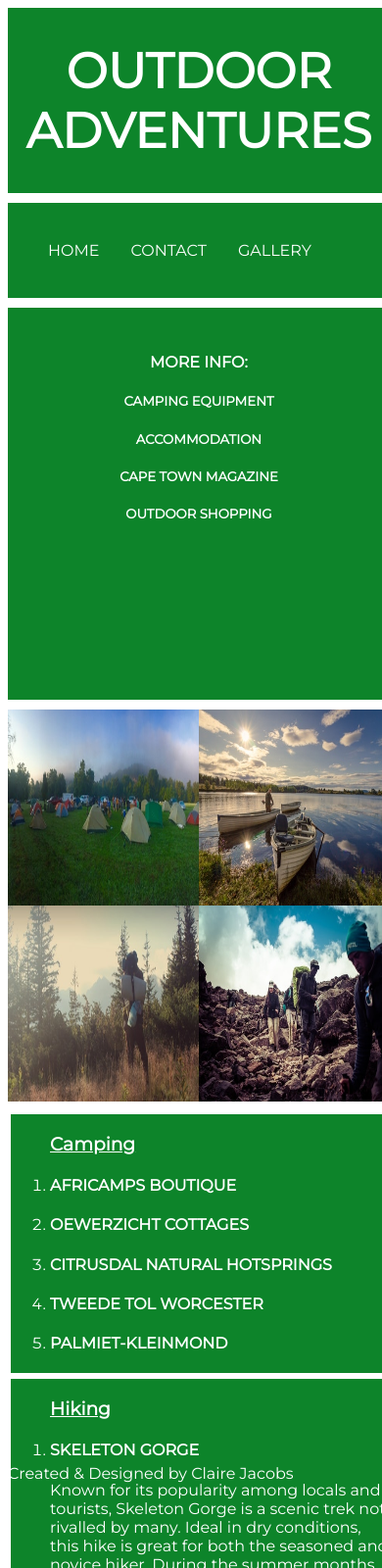
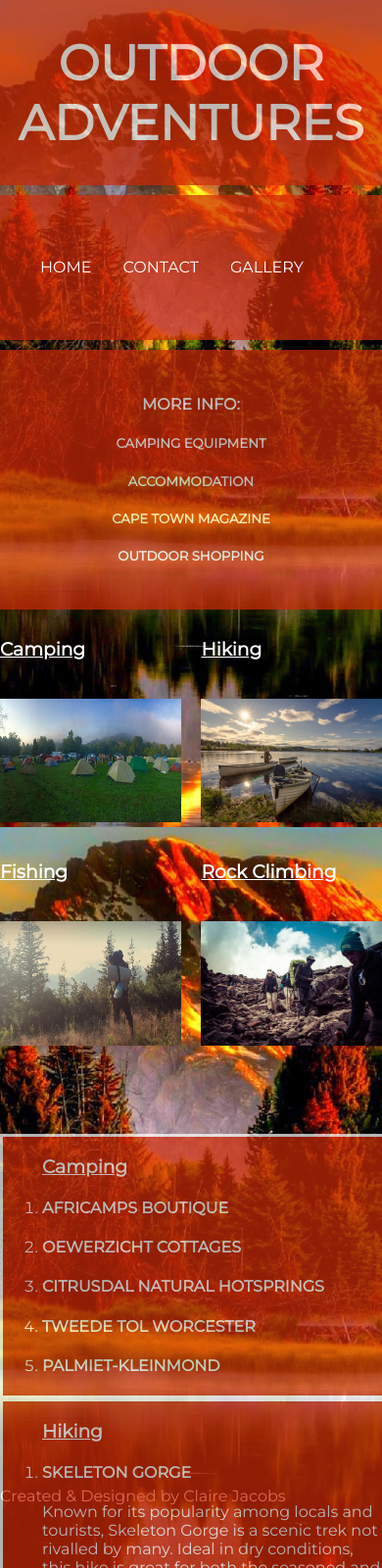
Before and after one commit to clairejacobs/outdoorAdventures, a plain HTML site: page index.html in a window 390 px wide. Shown: the top 1600 px of the page at 98% size. Drawn offline with Linux system fonts and the light colour scheme.

Commit message:
changed color scheme, added responsiveness and fixed folder structure

```diff
--- a/css/contactstyle.css
+++ b/css/contactstyle.css
@@ -20,9 +20,10 @@ body {
 
 .navbar {
   overflow: hidden;
-  background-color: #0D842A;
+  background-color: #CF2906;
   font-family: "Montserrat", sans-serif;
-  padding: 25px; }
+  padding: 25px;
+  opacity: 0.70;}
 
 .navbar a {
   float: left;
@@ -52,7 +53,7 @@ body {
 .dropdown-content {
   display: none;
   position: absolute;
-  background-color: #0D842A;
+  background-color: #CF2906;
   min-width: 160px;
   box-shadow: 0px 8px 16px 0px rgba(0, 0, 0, 0.2);
   z-index: 1; }
@@ -140,7 +141,7 @@ fieldset {
   cursor: pointer;
   width: 100%;
   border: none;
-  background: #4CAF50;
+  background-color: #CF2906;
   color: #FFF;
   margin: 0 0 5px;
   padding: 10px;
--- a/css/gallerystyles.css
+++ b/css/gallerystyles.css
@@ -10,7 +10,8 @@ body {
 /*styling the navbar  */
 .navbar {
   overflow: hidden;
-  background-color: #0D842A;
+  background-color: #CF2906;
+  opacity: 0.70;
   font-family: "Montserrat", sans-serif;
   padding: 25px; }
 
@@ -82,7 +83,7 @@ h2 {
   grid-template-rows: 1fr 1fr; }
 
 /*responsive design*/
-@media only screen and (max-width: 600px) {
+@media only screen and (max-width: 680px) {
   body {
     font-family: "Montserrat", sans-serif;
     background-image: url("../images/bg-01.jpg");
--- a/css/main.css
+++ b/css/main.css
@@ -3,23 +3,32 @@
 #container {
   display: grid;
   grid-template-columns: repeat(6, 1fr);
-  grid-template-rows: 100px 100px 1000px 2000px 100px;
+  grid-template-rows: 100px 100px auto 2000px 100px;
   grid-template-areas: "header header header header header header" "nav nav nav nav nav nav" "aside article article article article article" "section section section section section section" "footer footer footer footer footer footer";
   grid-gap: 10px;
   font-family: "Montserrat", sans-serif; }
 
 /*styling my body*/
 body {
+  margin: 0;
   background: url("../images/bg-01.jpg");
   background-size: cover;
   background-repeat: no-repeat;
   background-attachment: fixed;
   color: white; }
 
+  /* .header, .nav, article{
+    background-color: #CF2906;
+    background-size: cover;
+    opacity: 0.70;
+  } */
+
 /*styling my aside bar*/
 .jumplinks {
   grid-area: aside;
-  background-color: #0D842A;
+  background-color: #CF2906;
+  background-size: cover;
+  opacity: 0.70;
   color: white;
   padding: 25px; }
 
@@ -32,8 +41,9 @@ body {
 
 header {
   grid-area: header;
-  background-color: #0D842A;
+  background-color: #CF2906;
   background-size: cover;
+  opacity: 0.70;
   background-position: center; }
 
 h1 {
@@ -44,8 +54,13 @@ h1 {
 .navbar {
   grid-area: nav;
   overflow: hidden;
-  background-color: #0D842A;
-  font-family: "Montserrat", sans-serif; }
+  background-color: rgba(	207,	41,	6, 0.7);
+  background-size: cover;
+  /* opacity: 0.70; */
+  font-family: "Montserrat", sans-serif;
+
+
+}
 
 .navbar a {
   float: left;
@@ -53,7 +68,8 @@ h1 {
   color: white;
   text-align: center;
   padding: 14px 16px;
-  text-decoration: none; }
+  text-decoration: none;
+line-height: 70px; }
 
 /*styling the dropdown*/
 .dropdown .dropbtn {
@@ -64,7 +80,8 @@ h1 {
   padding: 14px 16px;
   background-color: inherit;
   font-family: inherit;
-  margin: 0; }
+  margin: 0;
+  line-height: 70px; }
 
 .navbar a:hover, .dropdown:hover .dropbtn {
   background-color: black; }
@@ -72,25 +89,26 @@ h1 {
 .dropdown-content {
   display: none;
   position: absolute;
-  background-color: #0D842A;
+  left: 0;
+  background-color: #CF2906;
+  background-size: cover;
   width: 160px;
-  box-shadow: 0px 8px 16px 0px rgba(0, 0, 0, 0.2);
-  z-index: 1; }
+  box-shadow: 0px 8px 16px 0px rgba(0, 0, 0, 1);
+  z-index:100; }
 
 .dropdown-content a {
+
   float: none;
   color: black;
   padding: 12px 16px;
   text-decoration: none;
   display: block;
-  text-align: left; }
+  /* text-align: left; } */}
 
 .dropdown-content a:hover {
   background-color: white; }
 
-.dropdown:hover .dropdown-content {
-  display: block;
-  margin-left: 12.2%; }
+
 
 /*styling the images*/
 article {
@@ -98,33 +116,62 @@ article {
   grid-column: 2/7;
   display: grid;
   grid-template-columns: 1fr 1fr;
-  grid-template-rows: 1fr 1fr; }
+  grid-template-rows: auto auto auto auto;
+grid-gap:20px; }
+
+#campingLink{
+  grid-column:1/2;
+}
+#hikingLink{
+  grid-column: 2/3;
+  grid-row: 1/2;
+}
+
+#climbingLink{
+  grid-column: 2/3;
+  grid-row: 3/4;
+}
+
+#fishingLink{
+  grid-column: 1/2;
+  grid-row: 3/4;
+}
+
+/* #fishingLink, #climbingLink{
+  grid-column: ;
+} */
+
+
 
 section {
   grid-area: section; }
 
 .camping1 {
   border: 3px solid white;
-  width: 35%;
-  background-color: #0D842A; }
+  background-color: #CF2906;
+  background-size: cover;
+  opacity: 0.70;}
 
 .hiking1 {
   border: 3px solid white;
-  width: 60%;
-  background-color: #0D842A;
-  float: right; }
+  background-color: #CF2906;
+  background-size: cover;
+  opacity: 0.70;}
 
 .fishing1 {
   border: 3px solid white;
-  width: 60%;
-  background-color: #0D842A;
-  float: left; }
+
+  background-color: #CF2906;
+  background-size: cover;
+  opacity: 0.70;
+ }
 
 .rc {
   border: 3px solid white;
-  width: 60%;
-  background-color: #0D842A;
-  float: right; }
+  background-color: #CF2906;
+  background-size: cover;
+  opacity: 0.70;
+ }
 
 h3 {
   text-decoration: underline; }
@@ -134,8 +181,9 @@ footer {
   margin-top: 200px; }
 
 /*responsive design*/
-@media screen and (max-width: 620px) {
+@media screen and (max-width: 680px) {
   body {
+    margin: 0;
     background: url("bg-01.jpg");
     background-size: cover;
     background-repeat: no-repeat;
@@ -145,7 +193,7 @@ footer {
   #container {
     display: grid;
     grid-template-columns: repeat(6, 1fr);
-    grid-template-rows: auto auto 400px auto 50px 50px; }
+    grid-template-rows: auto auto auto auto 50px 50px; }
 
   header {
     grid-column: 1/7;
@@ -160,10 +208,18 @@ footer {
     grid-row: 3/4;
     text-align: center; }
 
-  article {
+  /* article {
     grid-column: 1/7;
     grid-row: 4/5;
-    height: 400px; }
+    height: auto } */
+    article {
+      /* grid-area: article; */
+      grid-column: 1/7;
+      grid-row: 4/5;
+      display: grid;
+      grid-template-columns: auto;
+      grid-template-rows: auto auto auto auto auto auto auto auto;
+  }
 
   section {
     grid-column: 1/7;
@@ -175,7 +231,7 @@ footer {
 
   footer {
     grid-area: footer;
-    grid-row: 11/12; } }
+    grid-row: 11/12; }
 /* styling the overall body of the webpage */
 body {
   font-family: "Montserrat", sans-serif;
@@ -188,7 +244,8 @@ body {
 /*styling the navbar  */
 .navbar {
   overflow: hidden;
-  background-color: #0D842A;
+  background-color: rgba(	207,	41,	6, 0.7);
+  background-size: cover;
   font-family: "Montserrat", sans-serif;
   padding: 25px; }
 
@@ -219,7 +276,8 @@ body {
 
 /*styling the links*/
 .navbar a:hover, .dropdown:hover .dropbtn {
-  background-color: black; }
+  background-color: black;
+ }
 
 /*styling the content*/
 .dropdown-content {
@@ -232,14 +290,16 @@ body {
 
 .dropdown-content a {
   float: none;
-  color: black;
+  color:white;
   padding: 12px 16px;
   text-decoration: none;
   display: block;
   text-align: left; }
 
 .dropdown-content a:hover {
-  background-color: #0D842A; }
+  background-color: #CF2906;
+  background-size: cover;
+  opacity: 0.70; }
 
 .dropdown:hover .dropdown-content {
   display: block; }
@@ -259,20 +319,16 @@ h2 {
   grid-template-columns: 1fr 1fr 1fr 1fr;
   grid-template-rows: 1fr 1fr; }
 
-/*responsive design*/
-@media only screen and (max-width: 600px) {
-  body {
-    font-family: "Montserrat", sans-serif;
-    background-image: url("bg-01.jpg");
+
+  .dropdown-content {
+    display: none;
+    position: absolute;
+    left: 0;
+    background-color: #CF2906;
     background-size: cover;
-    background-repeat: no-repeat;
-    background-attachment: fixed;
-    color: white;
-    width: 100%; }
-
-  .grid_gallery {
-    display: grid;
-    grid-template-columns: 1fr;
-    grid-template-rows: 1fr 1fr; } }
+    width: 160px;
+    box-shadow: 0px 8px 16px 0px rgba(0, 0, 0, 1);
+    z-index:100; }
+  }
 
 /*# sourceMappingURL=styles.css.map */
--- a/index.html
+++ b/index.html
@@ -16,22 +16,21 @@
          <div class="navbar">
             <a href="index.html">HOME</a>
             <a href="contact.html">CONTACT</a>
-            <div class="dropdown">
-               <button class="dropbtn">GALLERY
-               </button>
-               <div class="dropdown-content">
-                  <a href="gallery.html">Camping</a>
-                  <a href="gallery.html">Fishing</a>
-                  <a href="gallery.html">Hiking</a>
-                  <a href="gallery.html">Rock Climbing</a>
-               </div>
-            </div>
+            <a href="gallery.html">GALLERY</a>
          </div>
          <!--images for each category and linked to the information-->
          <article>
-            <a href="#camping"><img src="images/camping-min.jpeg" width="100%" height="100%"alt=""></a>
+            <h3 id="campingLink">Camping</h3>
+            <a href="#camping"><img src="images/camping-min.jpeg" width="100%" height="100%"alt="">
+            </a>
+
+            <h3 id="fishingLink">Fishing</h3>
             <a href="#fishing"><img src="images/fishing-min.jpeg" class="fishing" width="100%" height="100%" alt=""></a>
+
+            <h3 id="hikingLink">Hiking</h3>
             <a href="#hiking"><img src="images/hiking-min.jpeg" width="100%" height="100%" alt=""></a>
+
+            <h3 id="climbingLink">Rock Climbing</h3>
             <a href="#rockclimbing"><img src="images/rockclimbing-min.jpeg" width="100%" height="100%" alt=""></a>
          </article>
          <!--my aside bar with more information-->
```
Also changed, not shown: css/bg-01.jpg (renamed from images/bg-01-min.jpg), images/bg-01.jpg (added).
